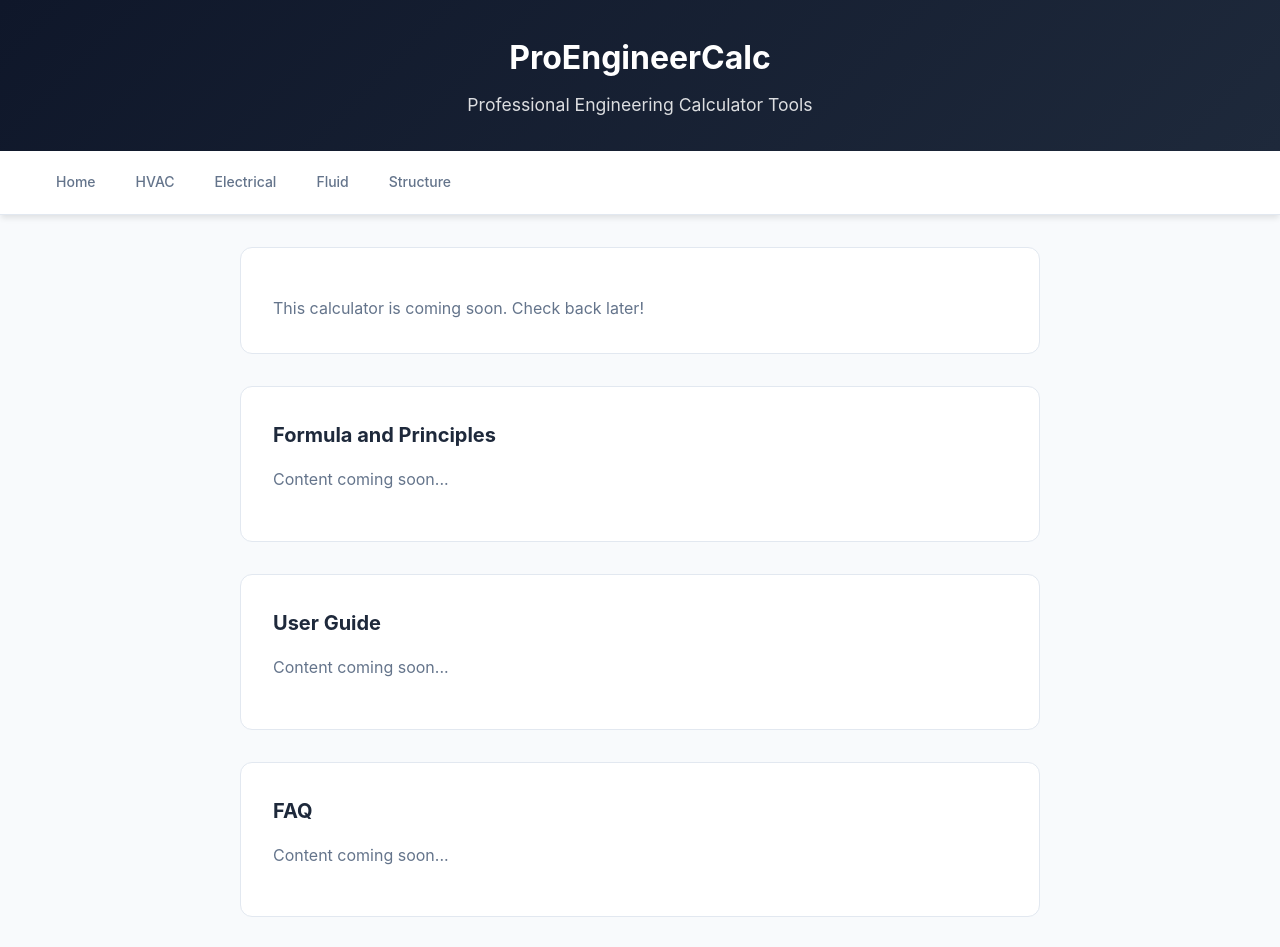
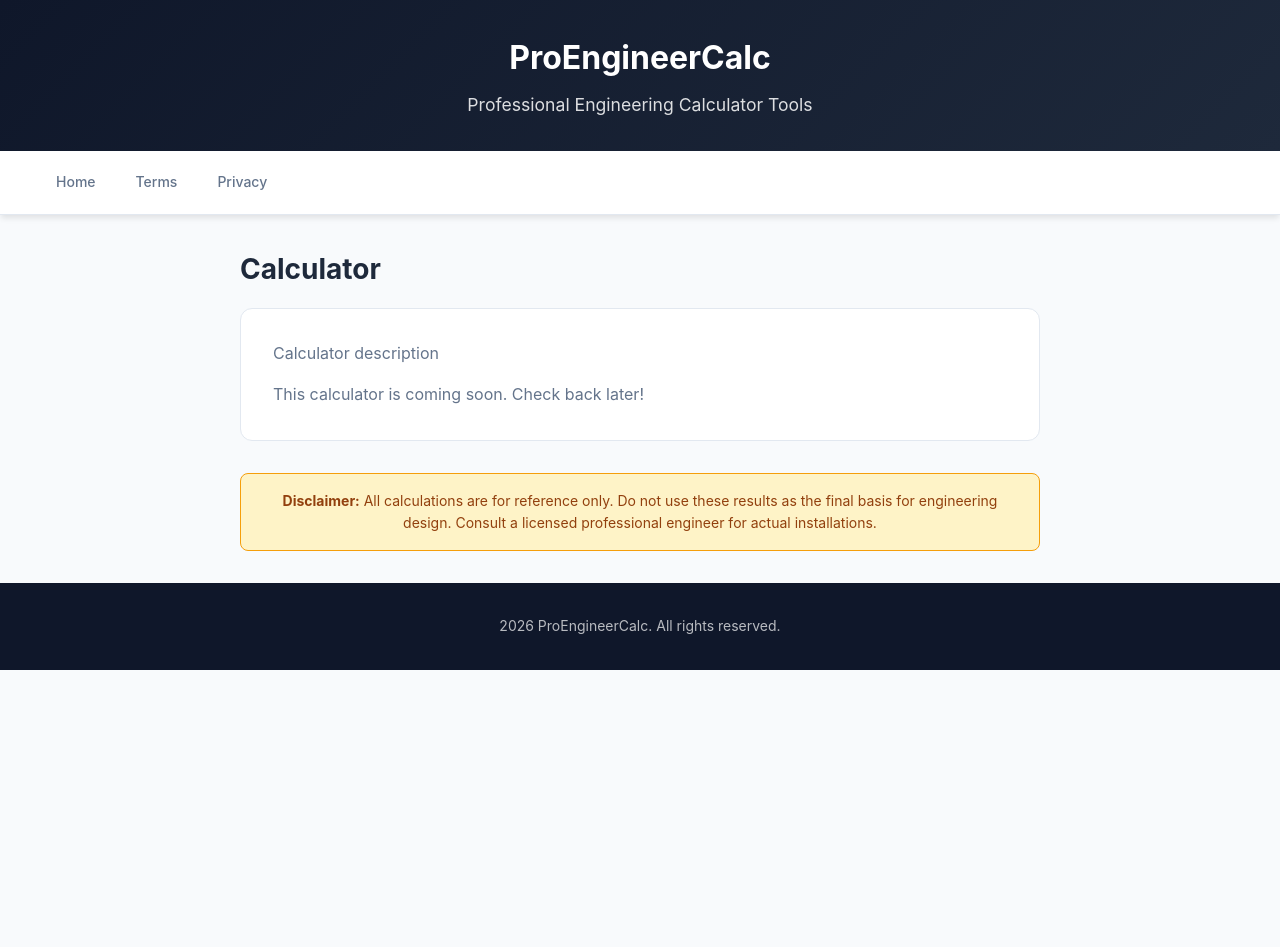
Before and after one commit to Longhaier/proengineercalc.xyz, a Next.js app: page /calculators/reynolds in a window 1280 px wide. Shown: the top 947 px of the page. After the commit the page ends 800 px from the top, so only its background shows below. Built offline with nearby package versions, Linux system fonts and the light colour scheme.

Commit message:
Fix all calculator pages

```diff
--- a/app/calculators/template.tsx
+++ b/app/calculators/template.tsx
@@ -2,7 +2,10 @@
 
 import Link from 'next/link'
 
-export default function CalculatorPage({ title, description }: { title: string, description: string }) {
+export default function CalculatorPage(props: any) {
+  const title = props.title || 'Calculator'
+  const description = props.description || 'Calculator description'
+
   return (
     <>
       <header className="header">
@@ -17,10 +20,8 @@ export default function CalculatorPage({ title, description }: { title: string,
       <nav className="nav">
         <div className="container nav-inner">
           <Link href="/">Home</Link>
-          <Link href="/calculators/hvac">HVAC</Link>
-          <Link href="/calculators/electrical">Electrical</Link>
-          <Link href="/calculators/fluid">Fluid</Link>
-          <Link href="/calculators/structure">Structure</Link>
+          <Link href="/terms">Terms</Link>
+          <Link href="/privacy">Privacy</Link>
         </div>
       </nav>
 
@@ -39,21 +40,6 @@ export default function CalculatorPage({ title, description }: { title: string,
             </p>
           </div>
 
-          <div className="content-section">
-            <h2>Formula and Principles</h2>
-            <p>Content coming soon...</p>
-          </div>
-
-          <div className="content-section">
-            <h2>User Guide</h2>
-            <p>Content coming soon...</p>
-          </div>
-
-          <div className="content-section">
-            <h2>FAQ</h2>
-            <p>Content coming soon...</p>
-          </div>
-
           <div className="disclaimer">
             <strong>Disclaimer:</strong> All calculations are for reference only.
             Do not use these results as the final basis for engineering design.
```
